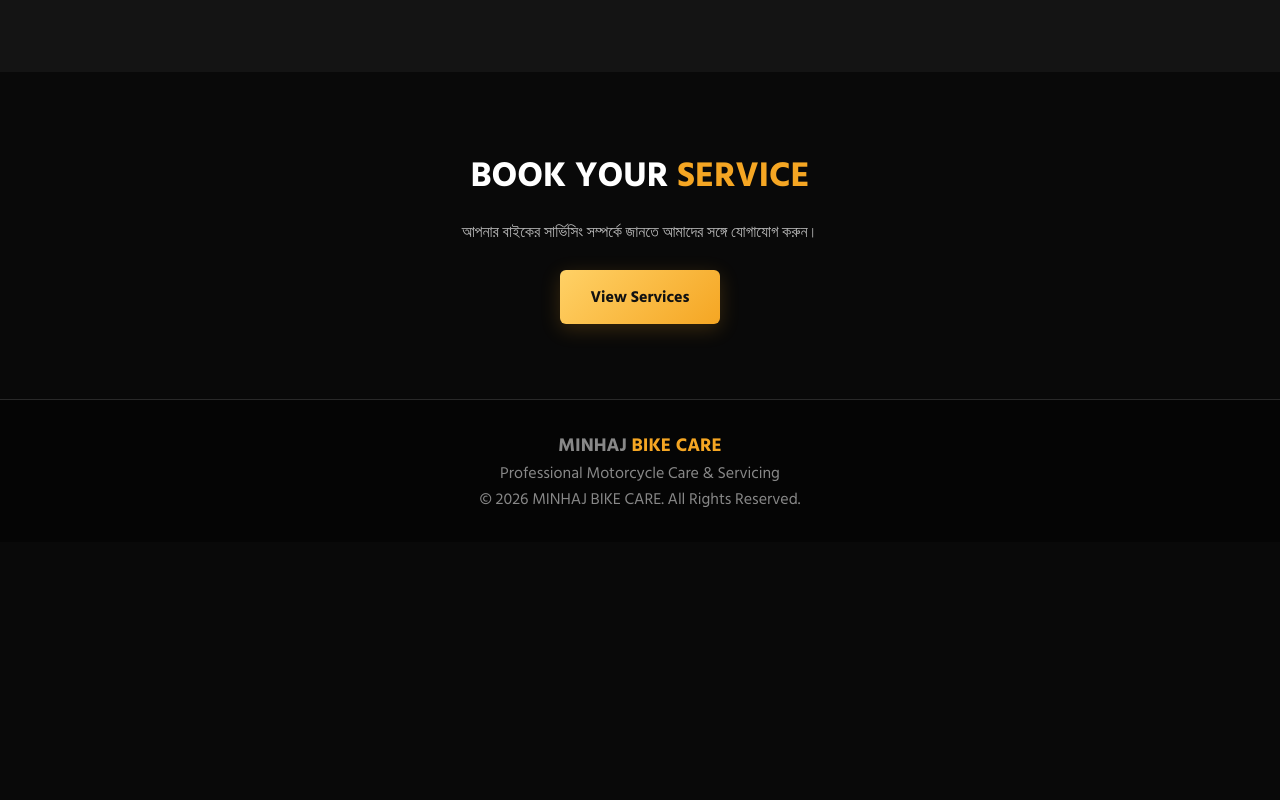
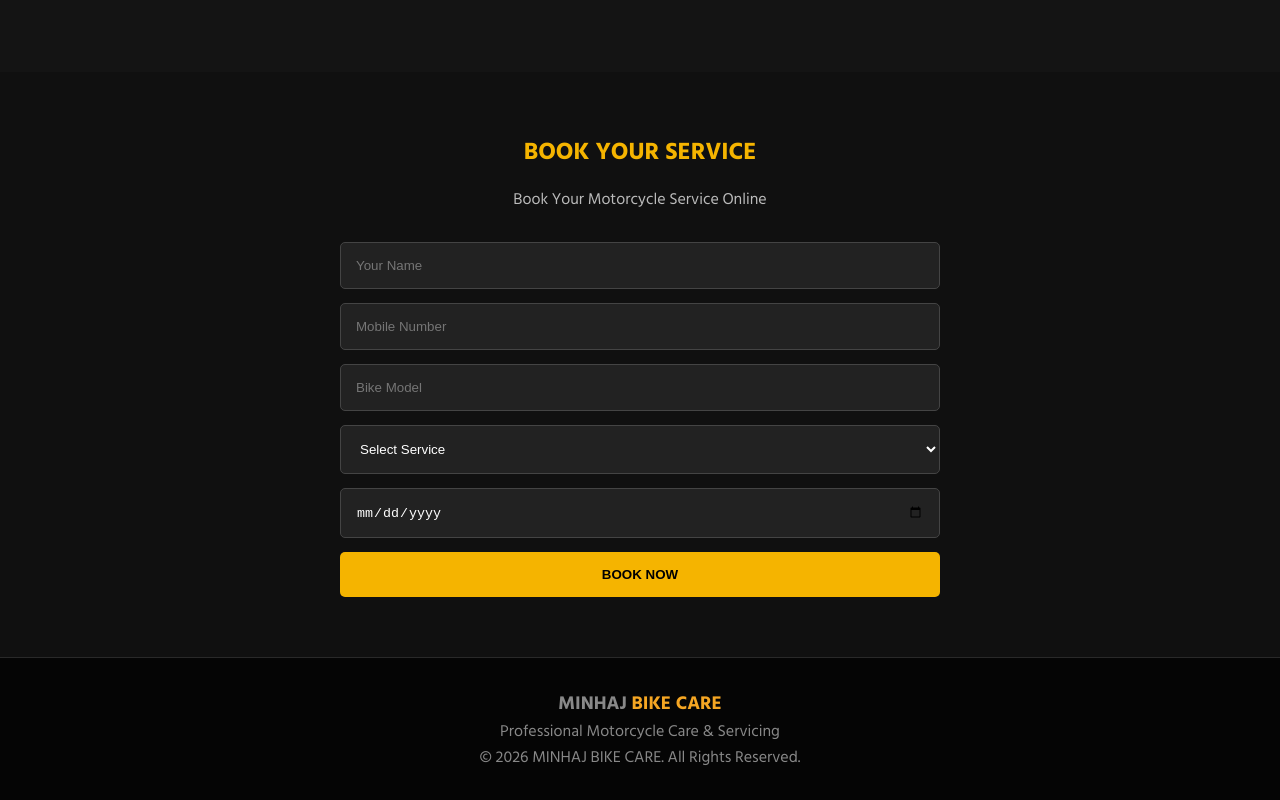
Before and after one commit to tjminhaj50-ship-it/minhaj-bike-care, a plain HTML site: page index.html in a window 1280 px wide. Shown: the part 1600-2400 px from the top of the page. Before the commit the page ends 2142 px from the top, so only its background shows below. Drawn offline with Linux system fonts and the light colour scheme.

Commit message:
Update index.html

```diff
--- a/index.html
+++ b/index.html
@@ -362,11 +362,69 @@ nav a:hover {
   </div>
 </section>
 
-<section class="booking" id="booking">
-  <h2 class="section-title">BOOK YOUR <span>SERVICE</span></h2>
-  <p>আপনার বাইকের সার্ভিসিং সম্পর্কে জানতে আমাদের সঙ্গে যোগাযোগ করুন।</p>
-  <a href="#services" class="btn">View Services</a>
+
+<section id="booking" style="background:#101010;padding:60px 8%;color:white;">
+  <div style="max-width:600px;margin:auto;">
+    <h2 style="text-align:center;color:#f5b400;">BOOK YOUR SERVICE</h2>
+    <p style="text-align:center;color:#bbb;margin:15px 0 30px;">Book Your Motorcycle Service Online</p>
+
+    <form id="bookingForm">
+      <input id="name" placeholder="Your Name" required>
+      <input id="phone" type="tel" placeholder="Mobile Number" required>
+      <input id="bike" placeholder="Bike Model" required>
+
+      <select id="service" required>
+        <option value="">Select Service</option>
+        <option>Engine Servicing</option>
+        <option>Engine Oil Change</option>
+        <option>Brake Servicing</option>
+        <option>Bike Washing</option>
+      </select>
+
+      <input id="date" type="date" required>
+      <button type="submit">BOOK NOW</button>
+    </form>
+  </div>
 </section>
+
+<style>
+#bookingForm input,
+#bookingForm select {
+  display:block;
+  width:100%;
+  padding:15px;
+  margin:14px 0;
+  background:#222;
+  color:white;
+  border:1px solid #444;
+  border-radius:5px;
+}
+#bookingForm button {
+  width:100%;
+  padding:15px;
+  background:#f5b400;
+  color:black;
+  border:0;
+  font-weight:bold;
+  border-radius:5px;
+}
+</style>
+
+<script>
+document.getElementById("bookingForm").addEventListener("submit",function(e){
+  e.preventDefault();
+
+  const message = "MINHAJ BIKE CARE BOOKING\n" +
+    "Name: " + document.getElementById("name").value + "\n" +
+    "Phone: " + document.getElementById("phone").value + "\n" +
+    "Bike: " + document.getElementById("bike").value + "\n" +
+    "Service: " + document.getElementById("service").value + "\n" +
+    "Date: " + document.getElementById("date").value;
+
+  window.open("https://wa.me/8801873161686?text=" + encodeURIComponent(message),"_blank");
+});
+</script>
+
 
 <footer>
   <h3>MINHAJ <span>BIKE CARE</span></h3>
```
